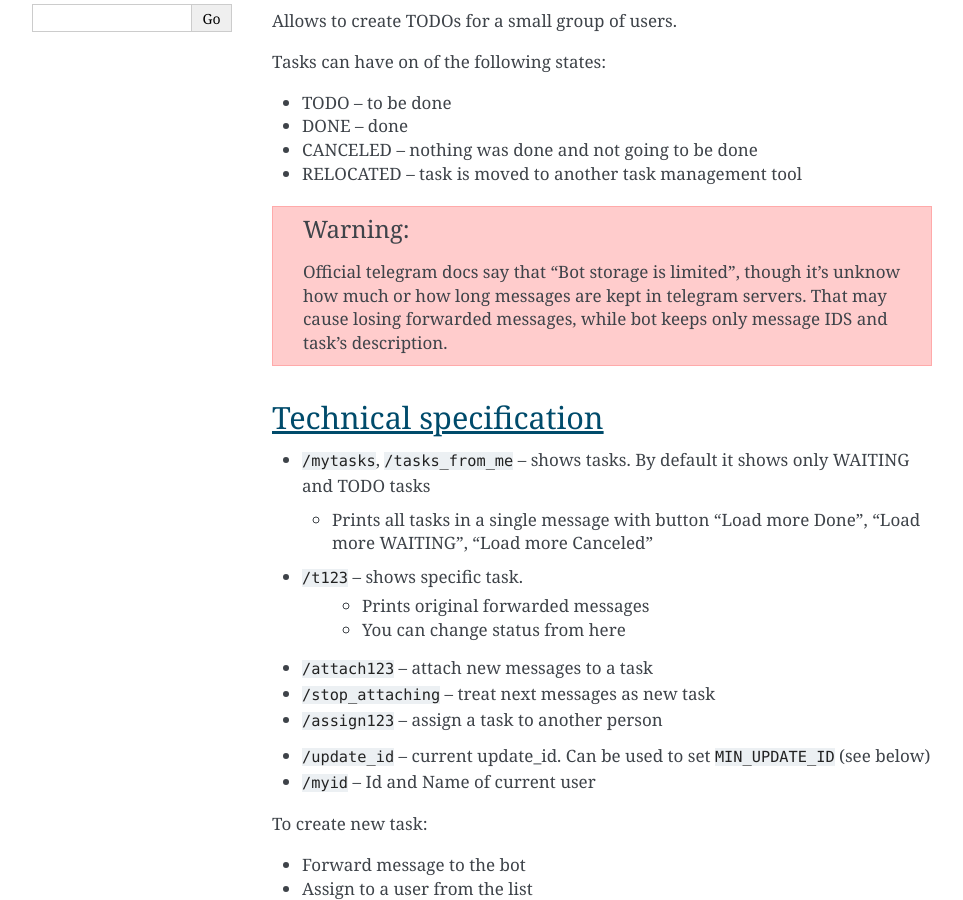
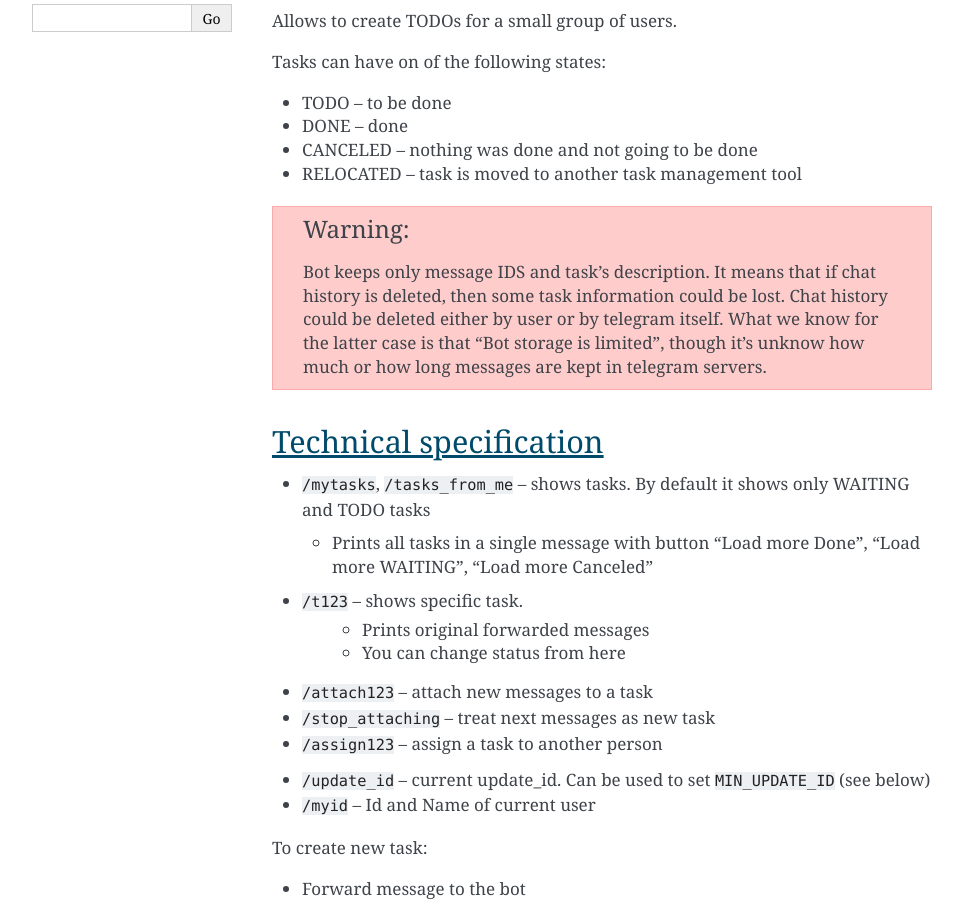
Before and after one commit to itpp-labs/chatops-docs, a Sphinx documentation site: the page built from docs/todo-bot/index.rst, in a window 1280 px wide and 900 px high, scrolled down 748 px. Shown: the whole window, without its empty margins (148-1111 px from the left). Built offline with Sphinx 7.4.7, drawn with Linux system fonts in a browser that asks for light colours.

Commit message:
update note: user can delete chat history too

```diff
--- a/docs/todo-bot/index.rst
+++ b/docs/todo-bot/index.rst
@@ -17,7 +17,11 @@ Tasks can have on of the following states:
 * CANCELED -- nothing was done and not going to be done
 * RELOCATED -- task is moved to another task management tool
 
-.. warning:: Official telegram docs say that "Bot storage is limited", though it's unknow how much or how long messages are kept in telegram servers. That may cause losing forwarded messages, while bot keeps only message IDS and task's description.
+.. warning:: Bot keeps only message IDS and task's description.
+    It means that if chat history is deleted, then some task information could be lost.
+    Chat history could be deleted either by user or by telegram itself.
+    What we know for the latter case is that "Bot storage is limited",
+    though it's unknow how much or how long messages are kept in telegram servers.
 
 Technical specification
 =======================
```
